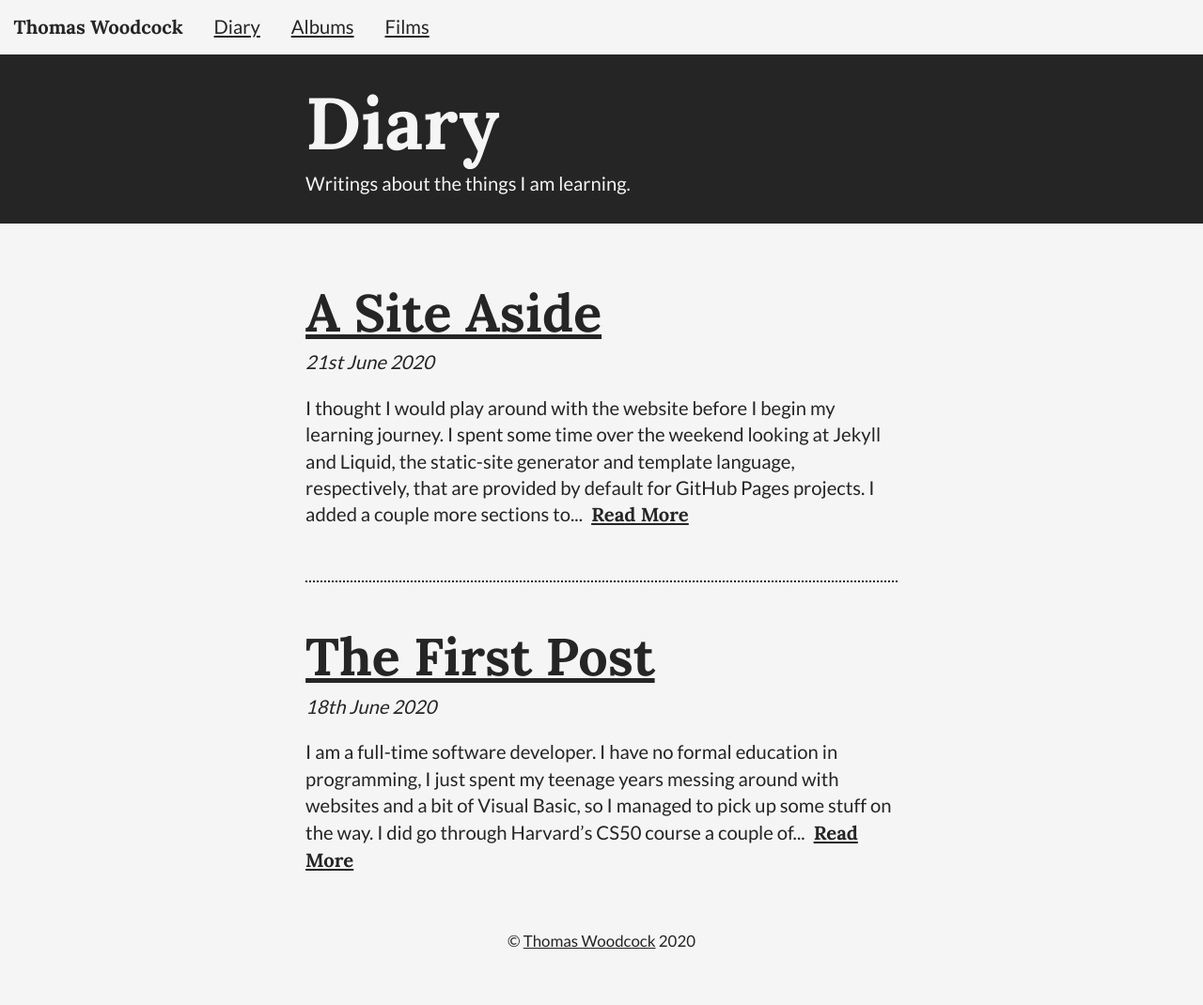
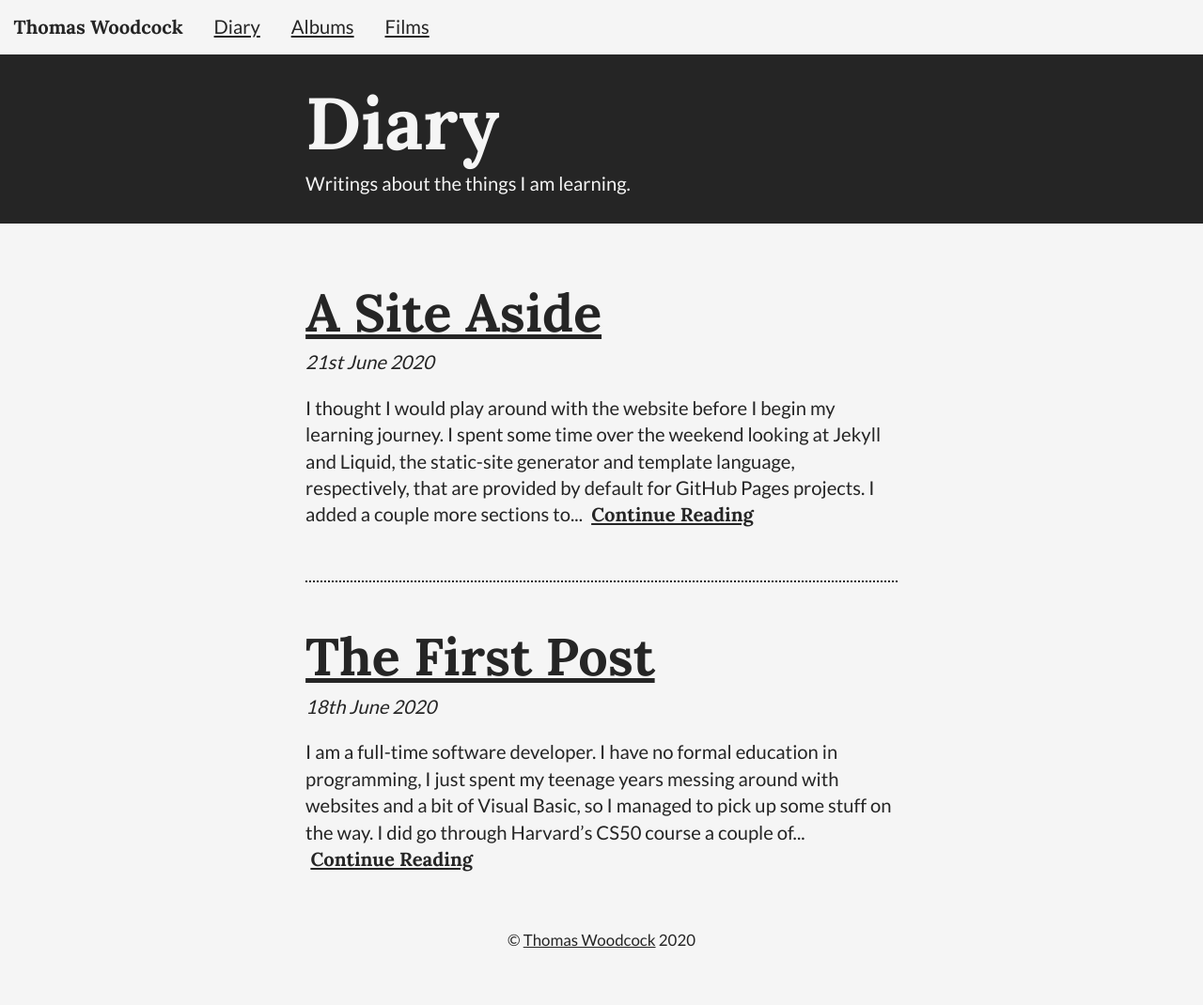
Before and after one commit to thomaswoodcock/thomaswoodcock.github.io, a Jekyll site: the page built from diary/index.html, in a window 1280 px wide. Shown: the whole page at 94% size. Built offline with Jekyll 4.4.1, drawn with Linux system fonts in a browser that asks for light colours; the list of posts is cut into pages by our own code.

Commit message:
Changes Read More

```diff
--- a/diary/index.html
+++ b/diary/index.html
@@ -22,7 +22,7 @@ title: Diary
         </header>
         <p>
           {{ post.content | strip_html | truncatewords: 50 }}
-          <span><a href="{{ post.url }}">Read More</a></span>
+          <span><a href="{{ post.url }}">Continue Reading</a></span>
         </p>
       </article>
     </li>
```
